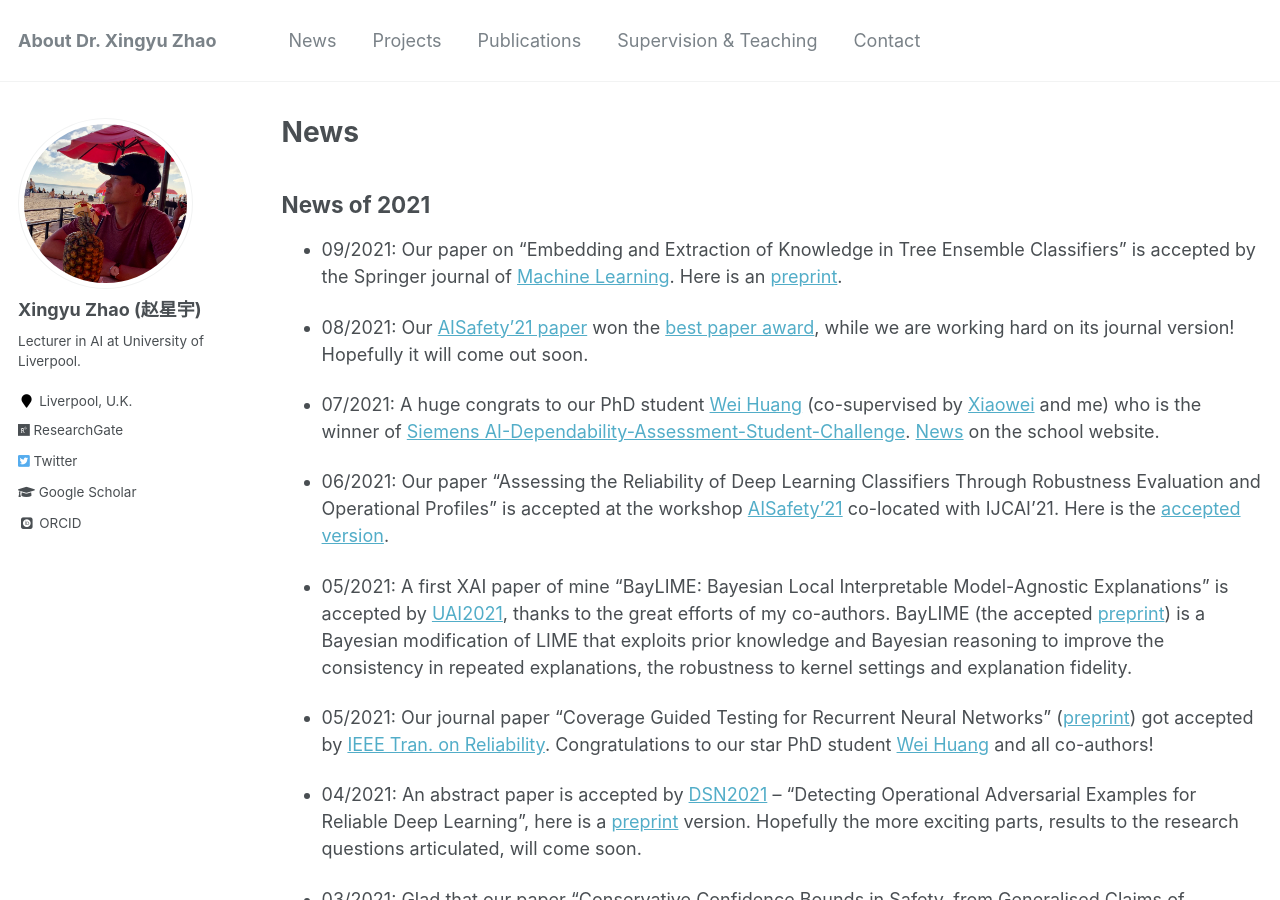
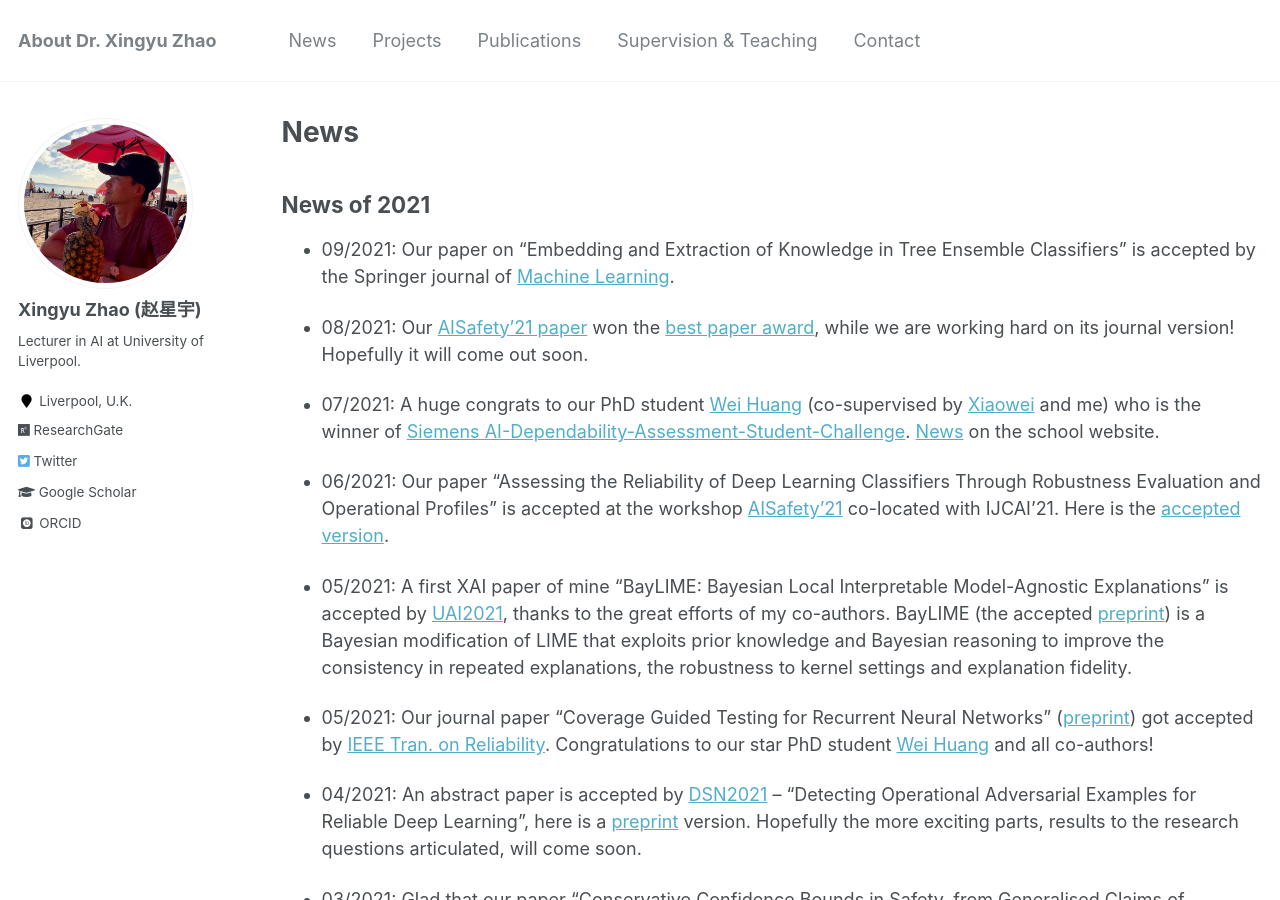
Before and after one commit to x-y-zhao/x-y-zhao.github.io, a Jekyll site: the page built from _pages/news.md, in a window 1280 px wide and 900 px high. Built offline with Jekyll 4.4.1, drawn with Linux system fonts in a browser that asks for light colours; some web fonts are replaced.

Commit message:
Update news.md

```diff
--- a/_pages/news.md
+++ b/_pages/news.md
@@ -10,7 +10,7 @@ redirect_from:
 {% include base_path %}
 ## News of 2021
 
-* 09/2021: Our paper on "Embedding and Extraction of Knowledge in Tree Ensemble Classifiers" is accepted by the Springer journal of [Machine Learning](https://www.springer.com/journal/10994). Here is an [preprint](https://arxiv.org/abs/2010.08281).
+* 09/2021: Our paper on "Embedding and Extraction of Knowledge in Tree Ensemble Classifiers" is accepted by the Springer journal of [Machine Learning](https://doi.org/10.1007/s10994-021-06068-6).
 
 * 08/2021: Our [AISafety'21 paper](https://arxiv.org/pdf/2106.01258.pdf) won the [best paper award](https://www.aisafetyw.org/best-paper-award), while we are working hard on its journal version! Hopefully it will come out soon.
 
```
